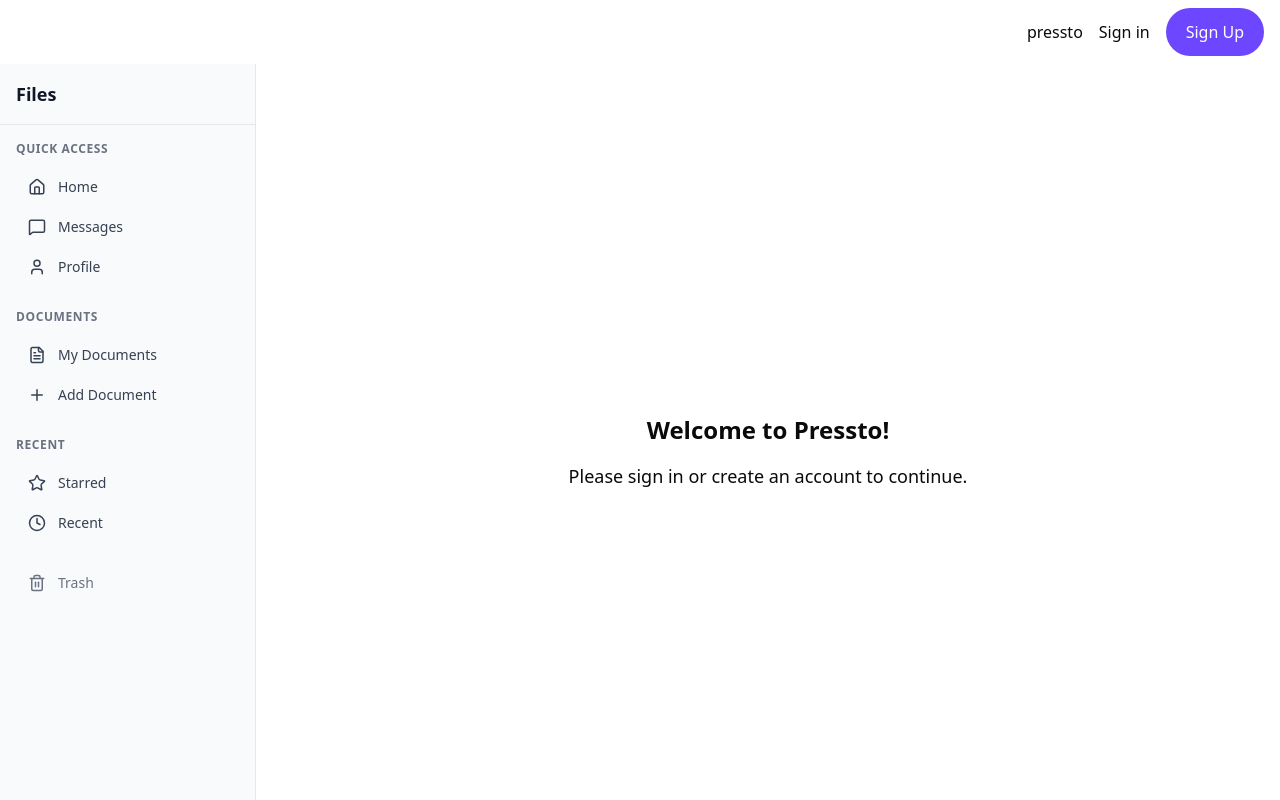
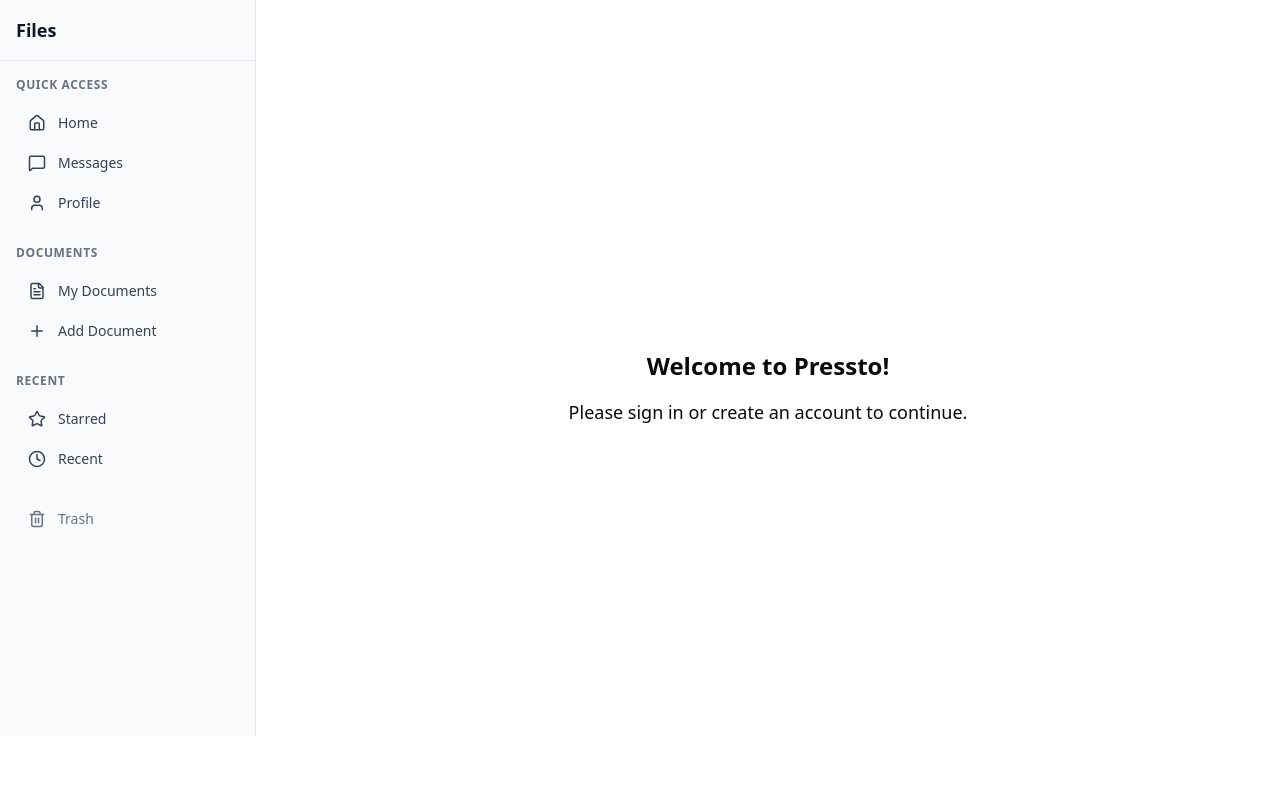
Before and after one commit to symienMoore/bidoof, a Next.js app: page / in a window 1280 px wide. Built offline with nearby package versions, Linux system fonts and the light colour scheme; no server answers.

Commit message:
simply updated the readme

```diff
--- a/src/app/layout.tsx
+++ b/src/app/layout.tsx
@@ -40,7 +40,7 @@ export default function RootLayout({
     <ClerkProvider>
       <html lang="en">
         <body className={`${geistSans.variable} ${geistMono.variable} antialiased`}>
-          <header className="flex justify-end items-center p-4 gap-4 h-16 bg-background">
+          {/* <header className="flex justify-end items-center p-4 gap-4 h-16 bg-background">
             <h1>pressto</h1>
             <SignedOut>
               <SignInButton />
@@ -53,7 +53,7 @@ export default function RootLayout({
             <SignedIn>
               <UserButton />
             </SignedIn>
-          </header>
+          </header> */}
           <div className="flex h-[calc(100vh-4rem)]">
             <Sidebar />
             <main className="flex-1 overflow-auto">
```
Also changed, not shown: 1 other file (tests, documents, lock files or other folders).
